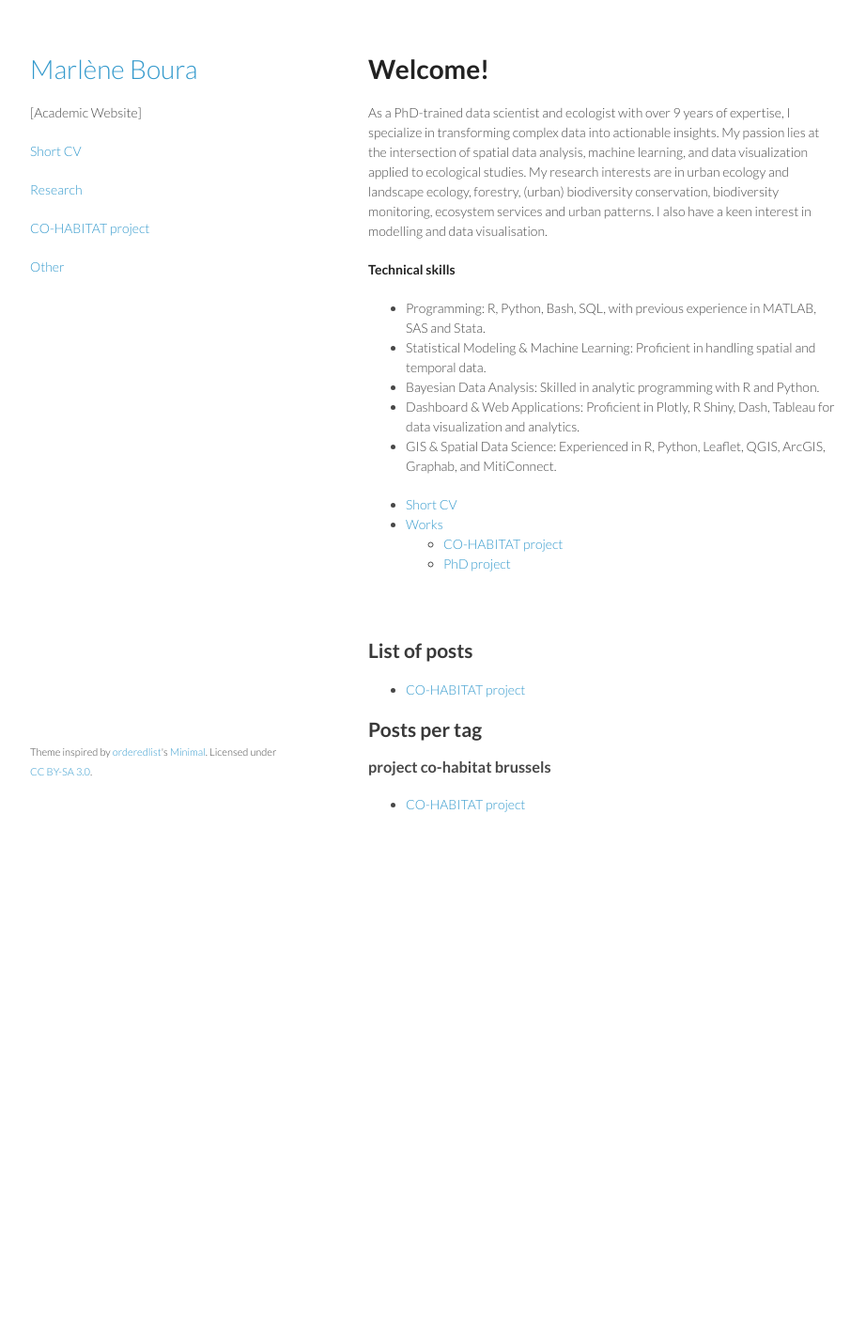
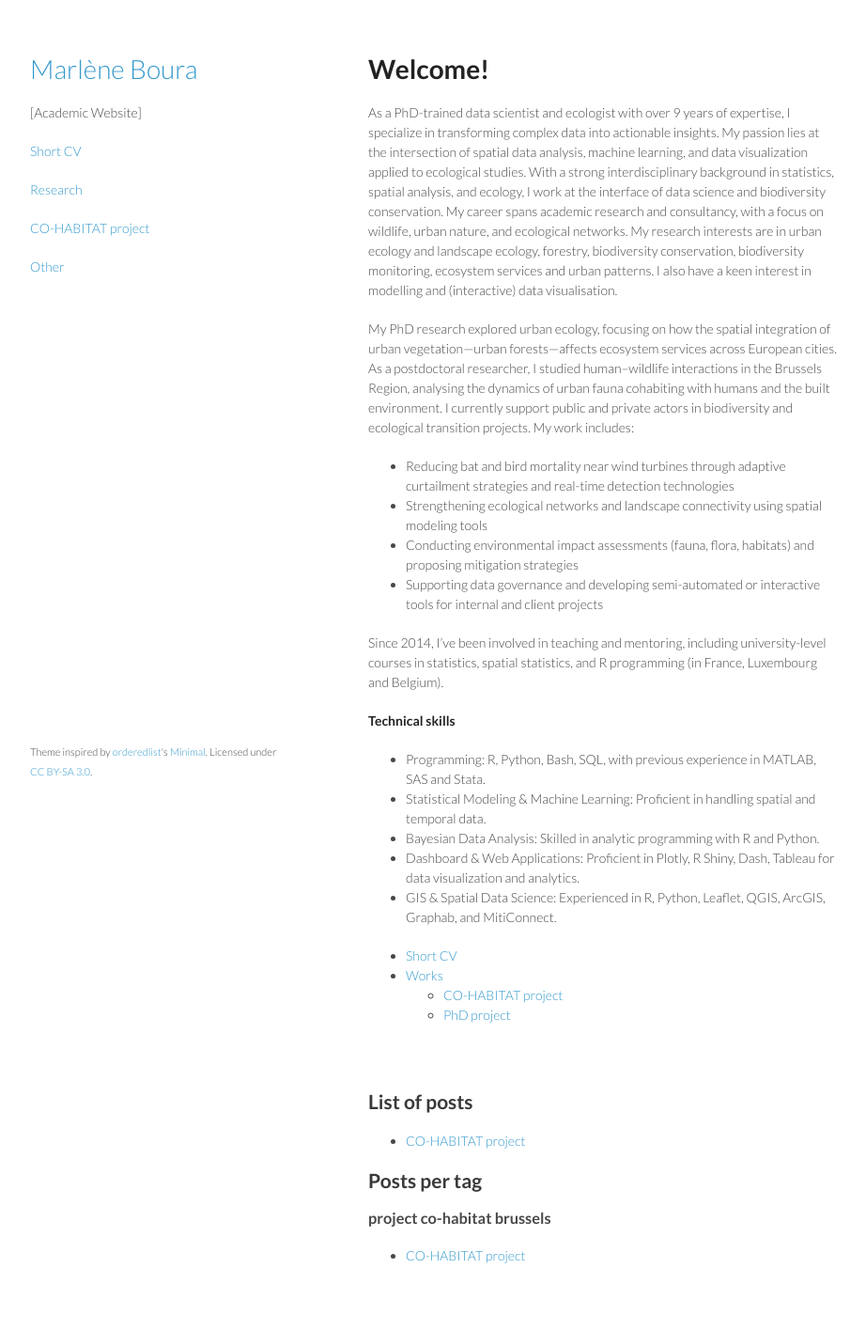
Before and after one commit to mboura/mboura.github.io, a Jekyll site: the page built from index.md, in a window 1280 px wide. Shown: the whole page at 94% size, without its empty margins (178-1100 px from the left). Built offline with Jekyll 4.4.1, drawn with Linux system fonts in a browser that asks for light colours; a script that is not in the unit is left out; before the commit the page ends 936 px from its top, so only the background shows below that.

Commit message:
Update index.md

```diff
--- a/index.md
+++ b/index.md
@@ -6,7 +6,17 @@ title:  "Welcome!"
 # Welcome!
 
 As a PhD-trained data scientist and ecologist with over 9 years of expertise, I specialize in transforming complex data into actionable insights. My passion lies at the intersection of spatial data analysis, machine learning, and data visualization applied to ecological studies.
-My research interests are in urban ecology and landscape ecology, forestry, (urban) biodiversity conservation, biodiversity monitoring, ecosystem services and urban patterns. I also have a keen interest in modelling and data visualisation.
+With a strong interdisciplinary background in statistics, spatial analysis, and ecology, I work at the interface of data science and biodiversity conservation. My career spans academic research and consultancy, with a focus on wildlife, urban nature, and ecological networks.
+My research interests are in urban ecology and landscape ecology, forestry, biodiversity conservation, biodiversity monitoring, ecosystem services and urban patterns. I also have a keen interest in modelling and (interactive) data visualisation.
+
+My PhD research explored urban ecology, focusing on how the spatial integration of urban vegetation—urban forests—affects ecosystem services across European cities. As a postdoctoral researcher, I studied human–wildlife interactions in the Brussels Region, analysing the dynamics of urban fauna cohabiting with humans and the built environment.
+I currently support public and private actors in biodiversity and ecological transition projects. My work includes:
+- Reducing bat and bird mortality near wind turbines through adaptive curtailment strategies and real-time detection technologies
+- Strengthening ecological networks and landscape connectivity using spatial modeling tools
+- Conducting environmental impact assessments (fauna, flora, habitats) and proposing mitigation strategies
+- Supporting data governance and developing semi-automated or interactive tools for internal and client projects
+
+Since 2014, I’ve been involved in teaching and mentoring, including university-level courses in statistics, spatial statistics, and R programming (in France, Luxembourg and Belgium).
 
 **Technical skills**
 
```
